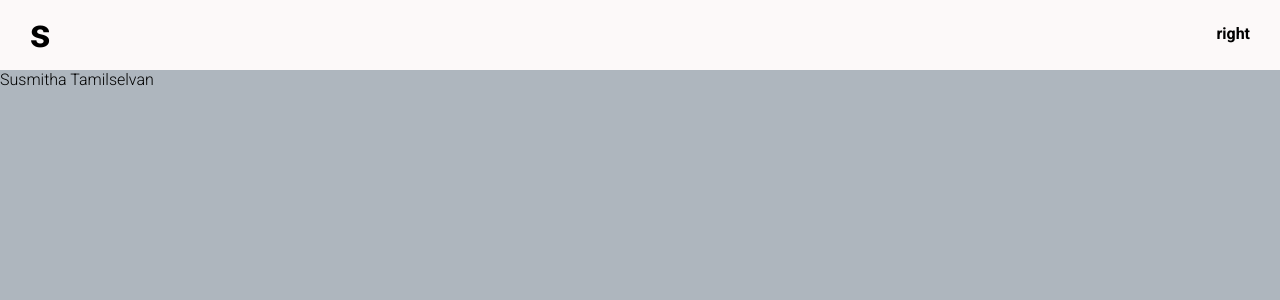
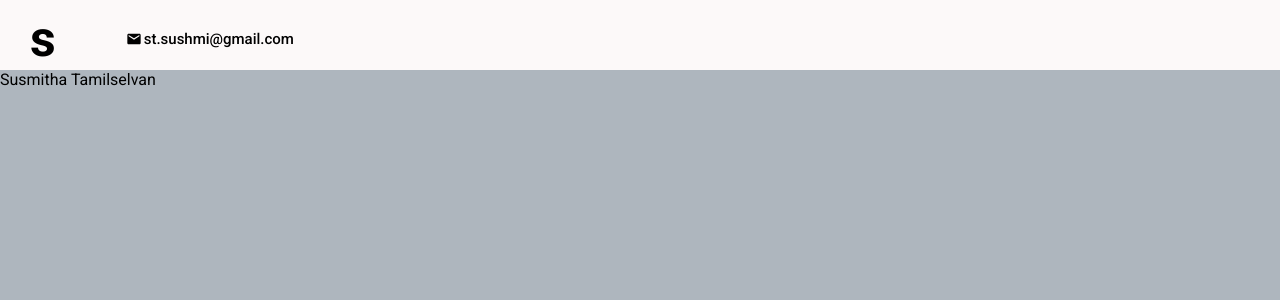
Before and after one commit to Sushmitha-94/My-Portfolio, a React (Create React App) app: page / in a window 1280 px wide. Shown: the top 300 px of the page. Built offline with nearby package versions, Linux system fonts and the light colour scheme.

Commit message:
Mail id TopBar

```diff
--- a/package.json
+++ b/package.json
@@ -3,6 +3,8 @@
   "version": "0.1.0",
   "private": true,
   "dependencies": {
+    "@material-ui/core": "^4.12.3",
+    "@material-ui/icons": "^4.11.2",
     "@testing-library/jest-dom": "^5.16.1",
     "@testing-library/react": "^12.1.2",
     "@testing-library/user-event": "^13.5.0",
--- a/public/index.html
+++ b/public/index.html
@@ -9,7 +9,7 @@
       name="description"
       content="Web site created using create-react-app"
     />
-    <link href="https://fonts.googleapis.com/css2?family=Roboto:wght@100;300;700;900&display=swap" rel="stylesheet">
+    <link href="https://fonts.googleapis.com/css2?family=Roboto:wght@100;200;300;400;500;700;900&display=swap" rel="stylesheet">
     <title>Portfolio</title>
     <style>
       * {
--- a/src/components/topbar/TopBar.jsx
+++ b/src/components/topbar/TopBar.jsx
@@ -1,13 +1,22 @@
 import "./topbar.scss";
+import {Mail} from '@material-ui/icons';
 
 export default function TopBar() {
   return <div className="topbar">
       <div className="wrapper">
           <div className="left">
             <a href="#intro" className="logo">s</a>
+            <div className="itemContainer">
+              <Mail className="icon"/>
+              <span>st.sushmi@gmail.com</span>
+            </div>
           </div>
           <div className="right">
-            right
+            <div className="hamburger">
+              <span className="line1"></span>
+              <span className="line2"></span>
+              <span className="line3"></span>
+            </div>
           </div>
       </div>
   </div>;
--- a/src/components/topbar/topbar.scss
+++ b/src/components/topbar/topbar.scss
@@ -18,12 +18,36 @@
 
         .left{
 
+            display: flex;
+            align-items: center;
+
+
             .logo{
-                font-size: 40px;
+                font-size: 50px;
                 font-weight: 700;
                 text-decoration: none;
                 color: inherit;
+
+                margin-right: 40px;
             }
+
+            .itemContainer{
+                display: flex;
+                align-items: center;
+                margin-left: 30px;
+
+                .icon{
+                    font-size: 16px;
+                    margin-right: 2px;
+                }
+
+                span{
+                    font-size: 15px;
+                    font-weight: 500;
+                }
+            }
+
+
         }
     }
 }
```
Also changed, not shown: 1 other file (tests, documents, lock files or other folders).
